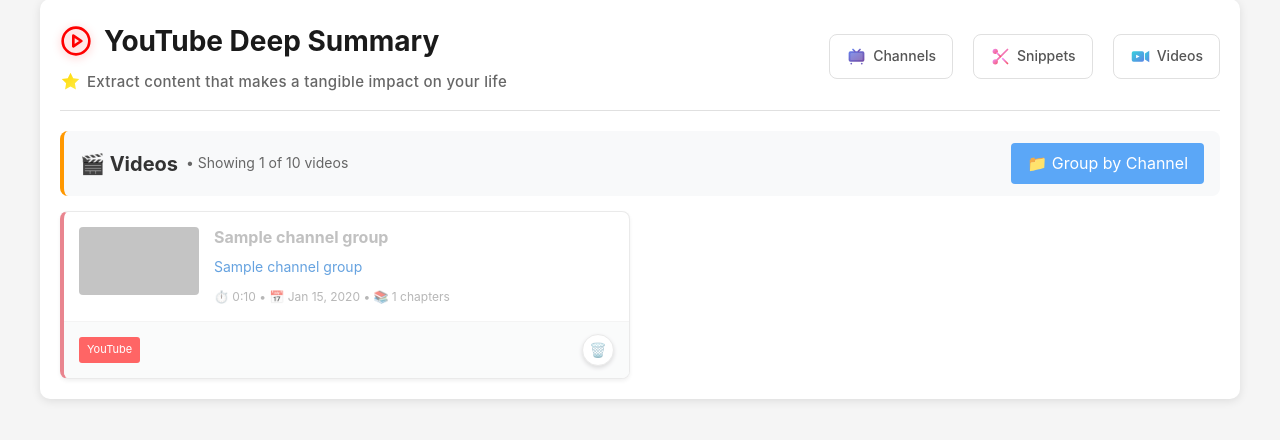
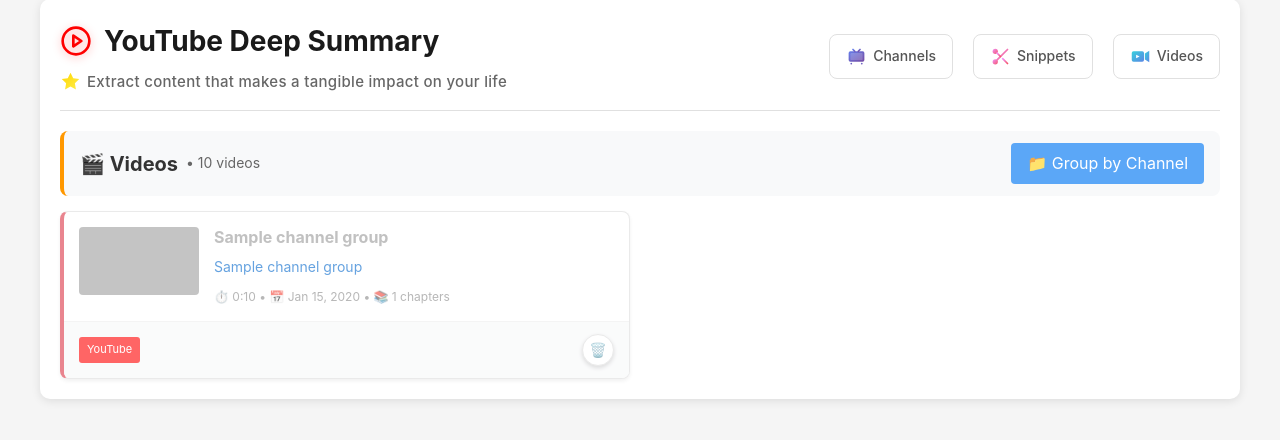
Before and after one commit to nickita-khylkouski/youtube-deepsummary, a Flask app: template templates/videos.html in a window 1280 px wide. Shown: the part 21-461 px from the top of the page. Run offline with Flask 3, Linux system fonts and the light colour scheme; the template is opened without the code that fills it: most values are stand-ins (such as "Sample title", 1, 10 or a date in 2020); parts of the project's set-up code (start-up, migrations or seed data) failed here and were passed over; grey boxes are pictures that could not be loaded.

Commit message:
Show just number of videos

```diff
--- a/templates/videos.html
+++ b/templates/videos.html
@@ -5,7 +5,7 @@
 {% block content %}
     <div style="margin-bottom: 15px; background: #f8f9fa; padding: 12px 16px; border-radius: 8px; border-left: 4px solid #ff9800;">
         <div style="display: flex; justify-content: space-between; align-items: center;">
-            <h2 style="margin: 0; font-size: 20px; display: flex; align-items: center; gap: 8px;">🎬 Videos <span style="font-size: 14px; color: #666; font-weight: normal;">• {% if pagination %}{% if is_grouped %}Showing {{ pagination.total }} channels with videos{% if pagination.total_pages > 1 %} (Page {{ pagination.page }} of {{ pagination.total_pages }}){% endif %}{% else %}Showing {{ cached_videos|length }} of {{ pagination.total }} videos{% if pagination.total_pages > 1 %} (Page {{ pagination.page }} of {{ pagination.total_pages }}){% endif %}{% endif %}{% else %}{{ cached_videos|length }} videos shown{% endif %}</span></h2>
+            <h2 style="margin: 0; font-size: 20px; display: flex; align-items: center; gap: 8px;">🎬 Videos <span style="font-size: 14px; color: #666; font-weight: normal;">• {% if pagination %}{% if is_grouped %}{{ pagination.total }} channels{% else %}{{ pagination.total }} videos{% endif %}{% else %}{{ cached_videos|length }} videos{% endif %}</span></h2>
             {% if cached_videos %}
                 {% if is_grouped %}
                     <a href="/videos" style="background: #5BA7F7; color: white; text-decoration: none; padding: 8px 16px; border-radius: 4px; display: inline-block; transition: all 0.2s ease;" onmouseover="this.style.background='#4A90E2'" onmouseout="this.style.background='#5BA7F7'">📋 Show All Videos</a>
@@ -297,19 +297,17 @@
                             window.location.reload();
                         } else if (!isGrouped) {
                             // Update the video count display only in paginated mode
-                            const videoCountDiv = document.querySelector('div[style*="justify-content: space-between"] div');
-                            if (videoCountDiv) {
+                            const videoCountSpan = document.querySelector('h2 span');
+                            if (videoCountSpan) {
                                 {% if pagination %}
                                     const totalVideos = {{ pagination.total }} - 1; // Subtract 1 for deleted video
-                                    const currentPage = {{ pagination.page }};
-                                    const totalPages = Math.ceil(totalVideos / {{ pagination.per_page }});
-                                    if (totalPages > 1) {
-                                        videoCountDiv.textContent = `Showing ${remainingVideos} of ${totalVideos} videos (Page ${currentPage} of ${totalPages})`;
-                                    } else {
-                                        videoCountDiv.textContent = `Showing ${remainingVideos} of ${totalVideos} videos`;
-                                    }
+                                    {% if is_grouped %}
+                                        videoCountSpan.textContent = `• ${totalVideos} channels`;
+                                    {% else %}
+                                        videoCountSpan.textContent = `• ${totalVideos} videos`;
+                                    {% endif %}
                                 {% else %}
-                                    videoCountDiv.textContent = `${remainingVideos} videos shown`;
+                                    videoCountSpan.textContent = `• ${remainingVideos} videos`;
                                 {% endif %}
                             }
                         }
```
